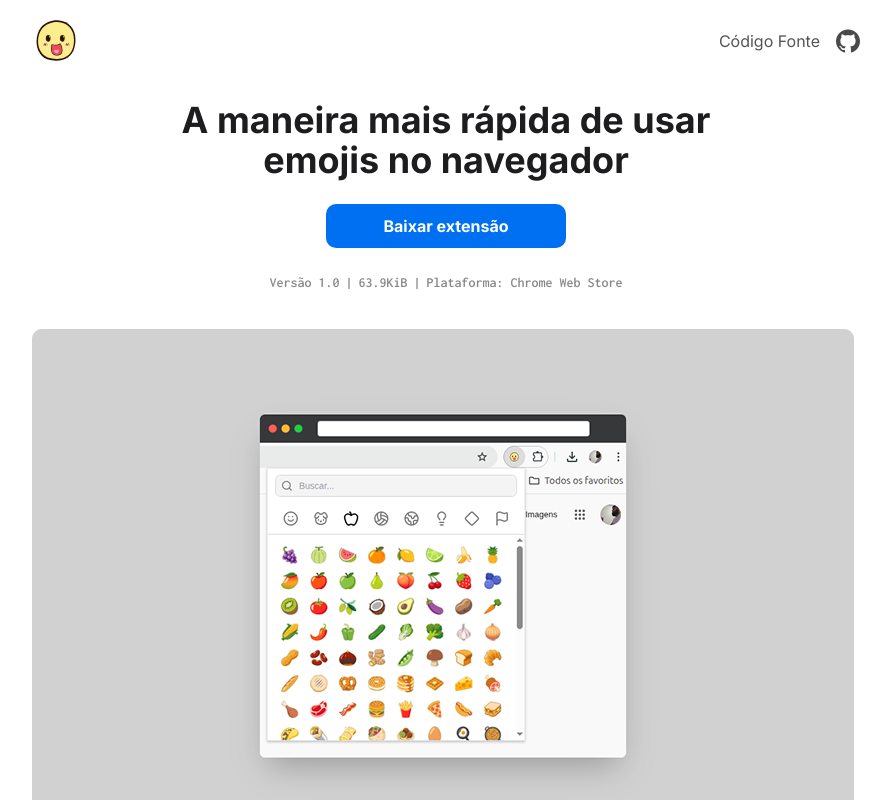
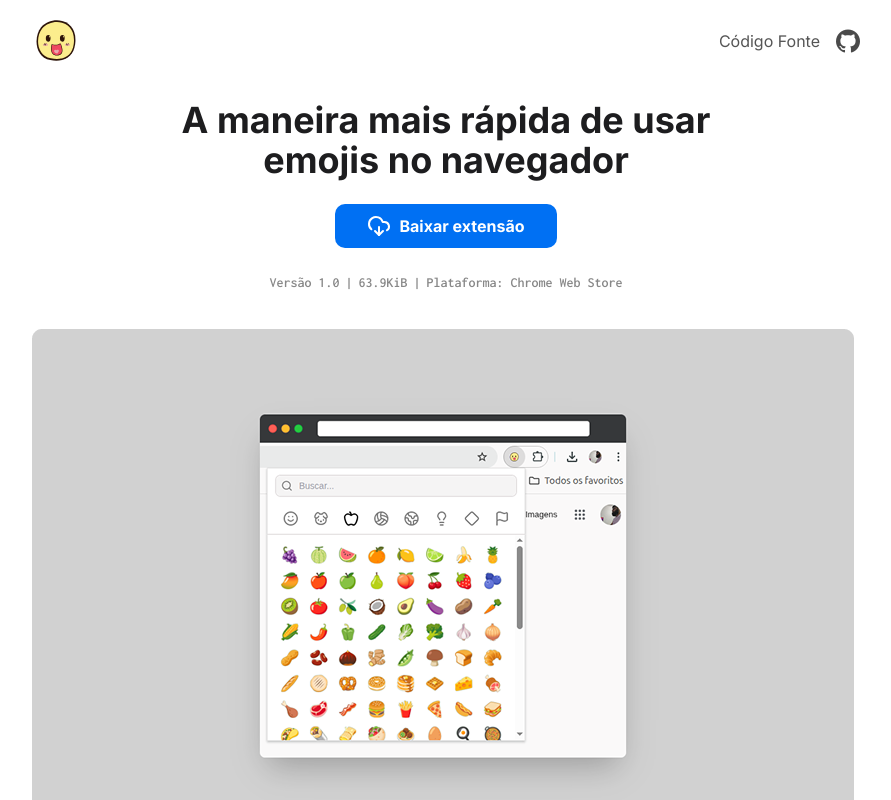
Before and after one commit to ClodoaldoDantas/emoji-copy, an Astro site: page / in a window 1280 px wide. Shown: the top 800 px of the page, without its empty margins (194-1085 px from the left). Built offline with nearby package versions, Linux system fonts and the light colour scheme; Astro itself is replaced by a stand-in of ours.

Commit message:
Add download icon and update ActionLink in Hero section for improved UX

```diff
--- a/src/components/ActionLink.astro
+++ b/src/components/ActionLink.astro
@@ -13,13 +13,13 @@ const { href, ...props } = Astro.props
   class="action-link"
   {...props}
 >
-  Baixar extensão
+  <slot />
 </a>
 
 <style>
   .action-link {
-    padding: 0.625rem;
-    width: 15rem;
+    padding: 0.625rem 2rem;
+    width: fit-content;
 
     font-size: 1rem;
     font-weight: 700;
@@ -29,6 +29,11 @@ const { href, ...props } = Astro.props
     background-color: var(--blue-500);
     color: var(--white);
     transition: background-color 0.2s;
+
+    display: flex;
+    align-items: center;
+    justify-content: center;
+    gap: 0.5rem;
   }
 
   .action-link:hover {
--- a/src/partials/Hero.astro
+++ b/src/partials/Hero.astro
@@ -1,6 +1,7 @@
 ---
 import ActionLink from '../components/ActionLink.astro'
 import coverImg from '../assets/cover.png'
+import downloadIcon from '../assets/download-icon.svg'
 import { Image } from 'astro:assets'
 import { appInfo } from '../data/app-info'
 ---
@@ -8,7 +9,11 @@ import { appInfo } from '../data/app-info'
 <section class="hero">
   <div class="hero-content container">
     <h1>A maneira mais rápida de usar emojis no navegador</h1>
-    <ActionLink href={appInfo.url}>Baixar extensão</ActionLink>
+
+    <ActionLink href={appInfo.url}>
+      <Image src={downloadIcon} width={24} height={24} alt="" />
+      Baixar extensão
+    </ActionLink>
 
     <div class="hero-info">
       <span>Versão {appInfo.version}</span>
@@ -28,6 +33,9 @@ import { appInfo } from '../data/app-info'
   }
 
   .hero-content {
+    display: flex;
+    flex-direction: column;
+    align-items: center;
     text-align: center;
   }
 
```
Also changed, not shown: src/assets/download-icon.svg (added).
